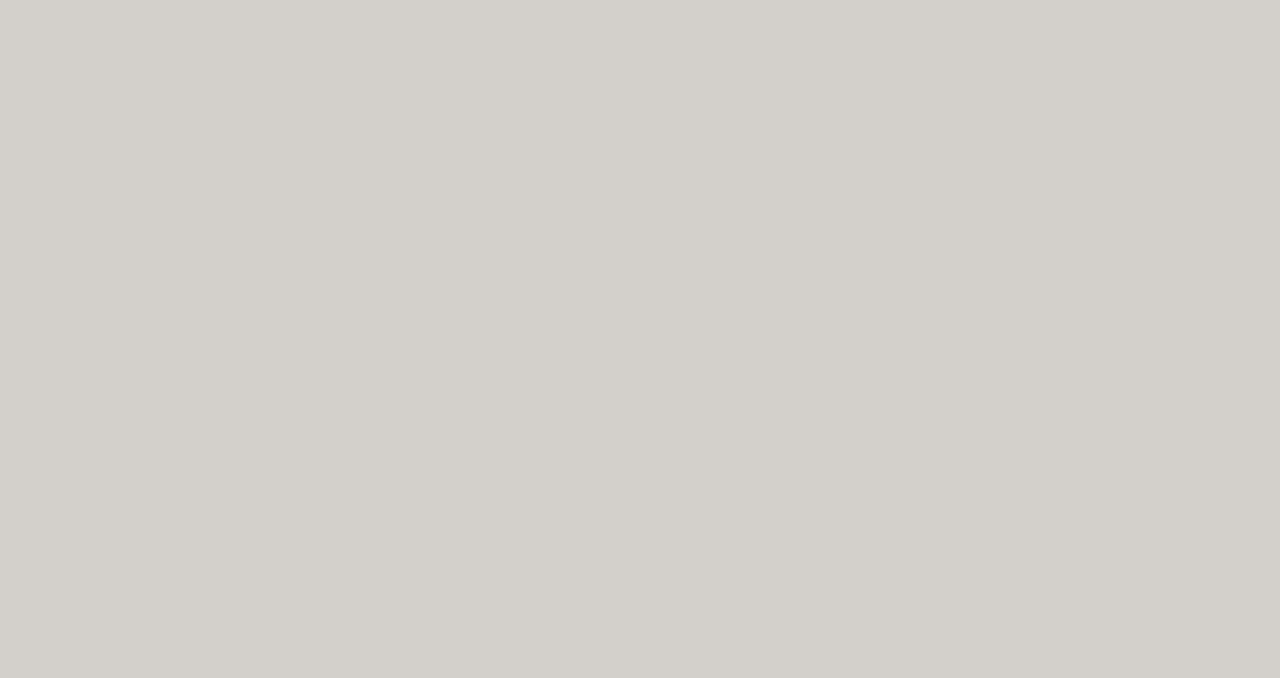
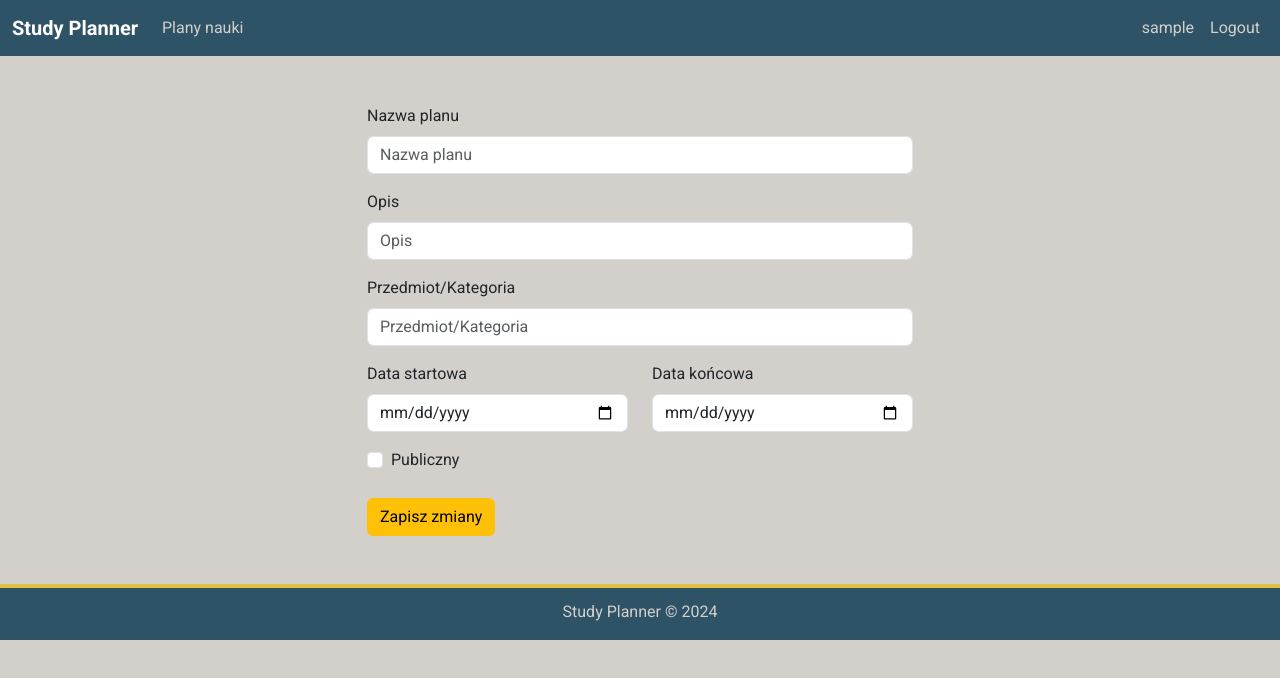
Before and after one commit to study-planner-team/study-planner-frontend, a React (Create React App) app in the folder study-planner/: page /studyplans/edit/1 in a window 1280 px wide. Before the commit this address had no page. Shown: the top 678 px of the page. Built offline with nearby package versions, Linux system fonts and the light colour scheme; no server answers; sample sign-in values are in the browser's storage.

Commit message:
SP-19 SP-21 Added Study plan details editing

```diff
--- a/study-planner/src/App.tsx
+++ b/study-planner/src/App.tsx
@@ -9,6 +9,7 @@ import ProtectedRoute from './utils/protectedRoute';
 import StudyPlanPage from './pages/StudyPlanPage';
 import AddStudyPlanPage from './pages/AddStudyPlanPage';
 import StudyPlanDetailsPage from './pages/StudyPlanDetailsPage';
+import EditStudyPlanPage from './pages/EditStudyPlanPage';
 
 const App: React.FC = () => {
   return (
@@ -22,6 +23,7 @@ const App: React.FC = () => {
           <Route path="/studyplans" element={<ProtectedRoute><StudyPlanPage /></ProtectedRoute>} />
           <Route path="/studyplans/new" element={<ProtectedRoute><AddStudyPlanPage /></ProtectedRoute>} />
           <Route path="/studyplans/:id" element={<ProtectedRoute><StudyPlanDetailsPage /></ProtectedRoute>} />
+          <Route path="/studyplans/edit/:id" element={<ProtectedRoute><EditStudyPlanPage /></ProtectedRoute>} />
         </Routes>
       </AuthProvider>
     </Router>
--- /dev/null
+++ b/study-planner/src/pages/EditStudyPlanPage.tsx
@@ -0,0 +1,44 @@
+import React, { useState, useEffect } from "react";
+import { useNavigate, useParams } from "react-router-dom";
+import StudyPlanService from "../services/StudyPlanService";
+import StudyPlanForm from "../components/StudyPlanForm";
+import Header from "../components/Header";
+import Footer from "../components/Footer";
+
+const EditStudyPlanPage: React.FC = () => {
+  const { id } = useParams<{ id: string }>();
+  const navigate = useNavigate();
+  const [initialValues, setInitialValues] = useState<any>(null);
+
+  useEffect(() => {
+    const fetchStudyPlan = async () => {
+      try {
+        const response = await StudyPlanService.getStudyPlanById(Number(id));
+        setInitialValues(response);
+      } catch (error) {
+        console.error('Error fetching study plan:', error);
+      }
+    };
+
+    fetchStudyPlan();
+  }, [id]);
+
+  const handleSubmit = async (data: any) => {
+    try {
+      await StudyPlanService.updateStudyPlan(Number(id), data);
+      navigate('/studyplans');
+    } catch (error) {
+      console.error('Error updating study plan:', error);
+    }
+  };
+
+  return (
+    <>
+      <Header />
+      <StudyPlanForm initialValues={initialValues} onSubmit={handleSubmit} submitButtonLabel="Zapisz zmiany" />
+      <Footer />
+    </>
+  );
+};
+
+export default EditStudyPlanPage;
```
